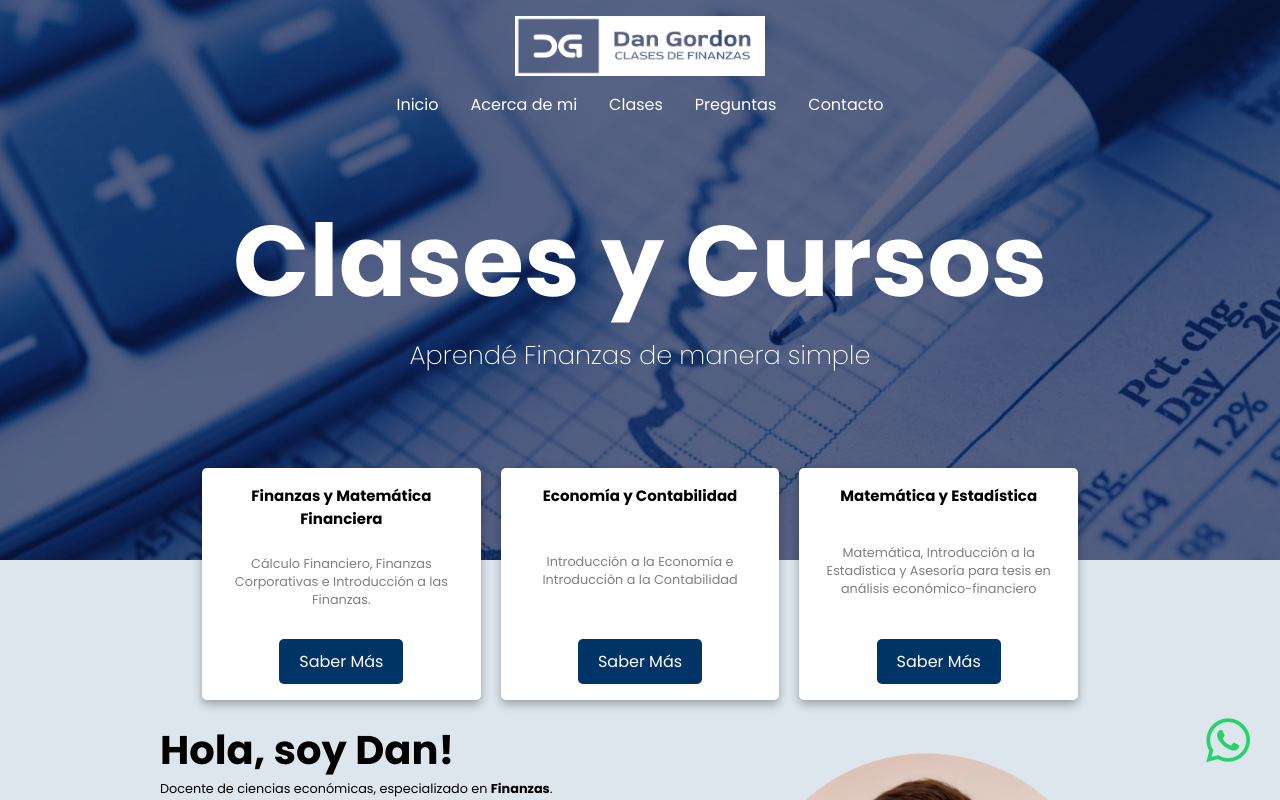
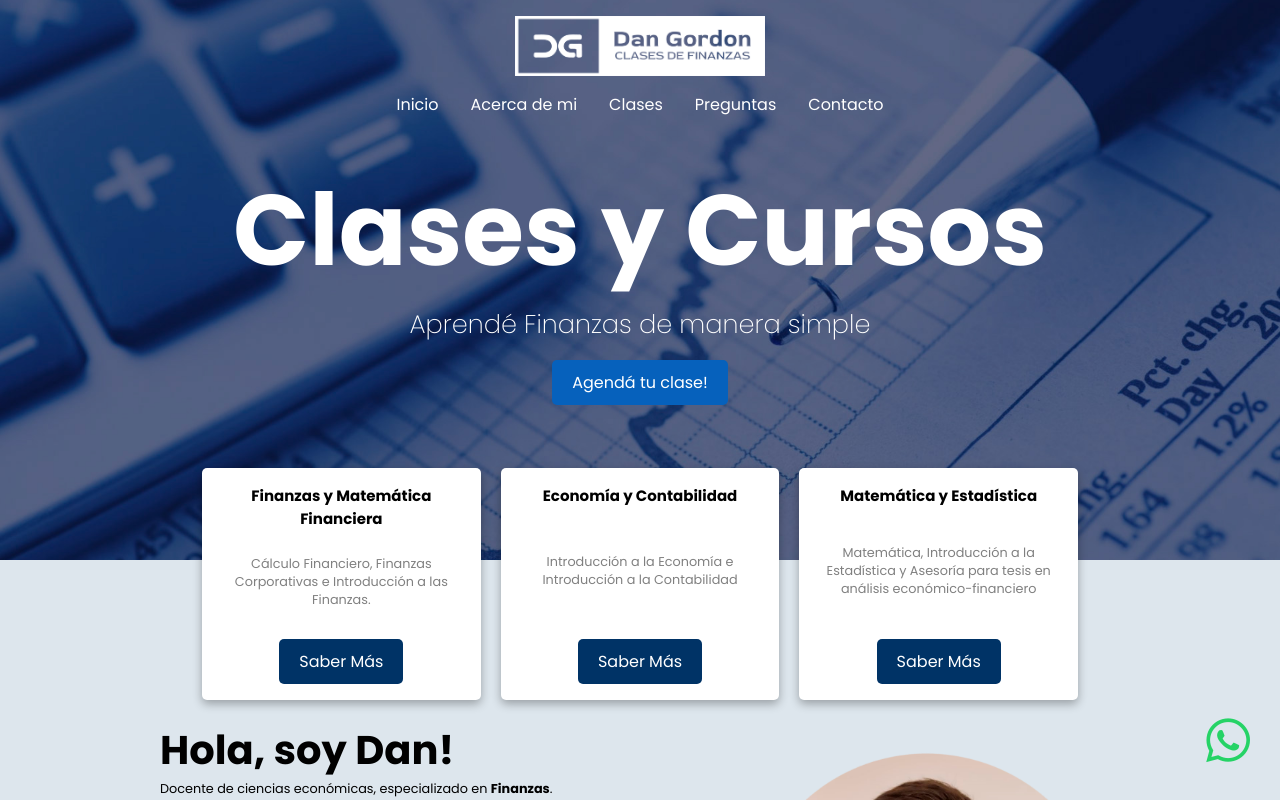
Before and after one commit to Frujiloja/DanGordonFinanzas, a React (Vite) app: page / in a window 1280 px wide. Shown: the top 800 px of the page. Built offline with nearby package versions, Linux system fonts and the light colour scheme.

Commit message:
conversiones Google Ads

```diff
--- a/index.html
+++ b/index.html
@@ -8,7 +8,25 @@
       href="https://fonts.googleapis.com/css2?family=Poppins:ital,wght@0,100;0,200;0,300;0,400;0,500;0,600;0,700;0,800;0,900;1,100;1,200;1,300;1,400;1,500;1,600;1,700;1,800;1,900&display=swap"
       rel="stylesheet"
     />
-    <link rel="stylesheet" href="https://cdnjs.cloudflare.com/ajax/libs/font-awesome/6.0.0-beta3/css/all.min.css" integrity="sha512-.../..." crossorigin="anonymous" referrerpolicy="no-referrer" />
+    <link
+      rel="stylesheet"
+      href="https://cdnjs.cloudflare.com/ajax/libs/font-awesome/6.0.0-beta3/css/all.min.css"
+      integrity="sha512-.../..."
+      crossorigin="anonymous"
+      referrerpolicy="no-referrer"
+    />
+    <script
+      async
+      src="https://www.googletagmanager.com/gtag/js?id=AW-865325801"
+    ></script>
+    <script>
+      window.dataLayer = window.dataLayer || [];
+      function gtag() {
+        dataLayer.push(arguments);
+      }
+      gtag("js", new Date());
+      gtag("config", "AW-865325801");
+    </script>
     <style>
       .whatsapp-icon {
         position: fixed;
@@ -33,6 +51,7 @@
       target="_blank"
       rel="noopener noreferrer"
       class="whatsapp-icon"
+      onclick="gtag('event', 'conversion', { 'send_to': 'AW-865325801/NEsiCKmJ0ewZEOmlz5wD', 'event_label': 'WhatsApp', 'value': 3 });"
     >
       <i class="fab fa-whatsapp"></i>
     </a>
--- a/src/components/Contacto.jsx
+++ b/src/components/Contacto.jsx
@@ -5,8 +5,6 @@ import logo from "../assets/Logo.png";
 import emailjs from "emailjs-com";
 
 const Contacto = () => {
-  const position = [-34.572766, -58.421053]; // Coordenadas de Buenos Aires (ejemplo)
-
   const [formData, setFormData] = useState({
     name: "",
     phone: "",
@@ -24,7 +22,6 @@ const Contacto = () => {
   };
 
   const handleSubmit = (e) => {
-
     e.preventDefault();
 
     const emailData = {
@@ -44,7 +41,7 @@ const Contacto = () => {
           alert("Correo enviado con éxito!");
           console.log(result.text);
           // Limpia el formulario
-          setFormData({ name: '', phone: '', email: '', comment: '' });
+          setFormData({ name: "", phone: "", email: "", comment: "" });
         },
         (error) => {
           alert("Hubo un problema al enviar el correo. Intenta de nuevo.");
@@ -53,6 +50,14 @@ const Contacto = () => {
       );
     console.log("Formulario enviado", emailData);
   };
+
+  const handleFormConversion = () => {
+    window.gtag('event', 'conversion', {
+        send_to: 'AW-865325801/NEsiCKmJ0ewZEOmlz5wD',
+        event_label: 'Formulario',
+        value: 1, // Puedes ajustar el valor si es relevante
+    });
+};
 
   return (
     <div id="contact" className={styles.contacto_container}>
@@ -111,7 +116,7 @@ const Contacto = () => {
             />
           </div>
 
-          <button type="submit" className={styles.form_button}>
+          <button type="submit" onClick={handleFormConversion} className={styles.form_button}>
             Enviar
           </button>
         </form>
--- a/src/components/Home.jsx
+++ b/src/components/Home.jsx
@@ -2,12 +2,27 @@ import React from "react";
 import styles from "./Home.module.css";
 
 const Home = () => {
+
+  const handleWhatsAppConversion = () => {
+    window.gtag("event", "conversion", {
+      send_to: "AW-865325801/NEsiCKmJ0ewZEOmlz5wD",
+      event_label: "WhatsApp",
+      value: 2, // Puedes ajustar el valor si es relevante
+    });
+  };
+
   return (
     <div id="home" className={styles.imgbg}>
       <h1 className={styles.h1}>Clases y Cursos</h1>
-      <h2 className={styles.h2}>
-        Aprendé Finanzas de manera simple
-      </h2>
+      <h2 className={styles.h2}>Aprendé Finanzas de manera simple</h2>
+      <a
+        href="https://wa.me/5491140793729"
+        onClick={handleWhatsAppConversion}
+        target="_blank"
+        className={styles.btn2}
+      >
+        Agendá tu clase!
+      </a>
       <div className={styles.boxes}>
         <div className={styles.box}>
           <h3 className={styles.h3}>Finanzas y Matemática Financiera</h3>
@@ -34,8 +49,8 @@ const Home = () => {
           <h3 className={styles.h3}>Matemática y Estadística</h3>
           <p className={styles.p}>
             {" "}
-            Matemática, Introducción a la Estadística y Asesoría para tesis en análisis
-            económico-financiero
+            Matemática, Introducción a la Estadística y Asesoría para tesis en
+            análisis económico-financiero
           </p>
           <a href="#clases" className={styles.btn}>
             Saber Más
--- a/src/components/Home.module.css
+++ b/src/components/Home.module.css
@@ -84,6 +84,25 @@
   transition: background-color 0.3s ease, transform 0.3s ease;
 }
 
+.btn2 {
+  margin-top: 1rem;
+  background-color: #0661bc; /* Azul oscuro */
+  color: white;
+  border: none;
+  padding: 10px 20px;
+  border-radius: 5px;
+  font-size: 16px;
+  cursor: pointer;
+  text-decoration: none;
+  transition: background-color 0.3s ease, transform 0.3s ease;
+}
+
+.btn2:hover {
+  background-color: #1277dc; /* Un tono más claro de azul para el efecto hover */
+  transform: scale(1.05); /* Aumenta ligeramente el tamaño al hacer hover */
+}
+
+
 .btn:hover {
   background-color: #004080; /* Un tono más claro de azul para el efecto hover */
   transform: scale(1.05); /* Aumenta ligeramente el tamaño al hacer hover */
```
Lines whose indentation alone changed are shown as unchanged.
